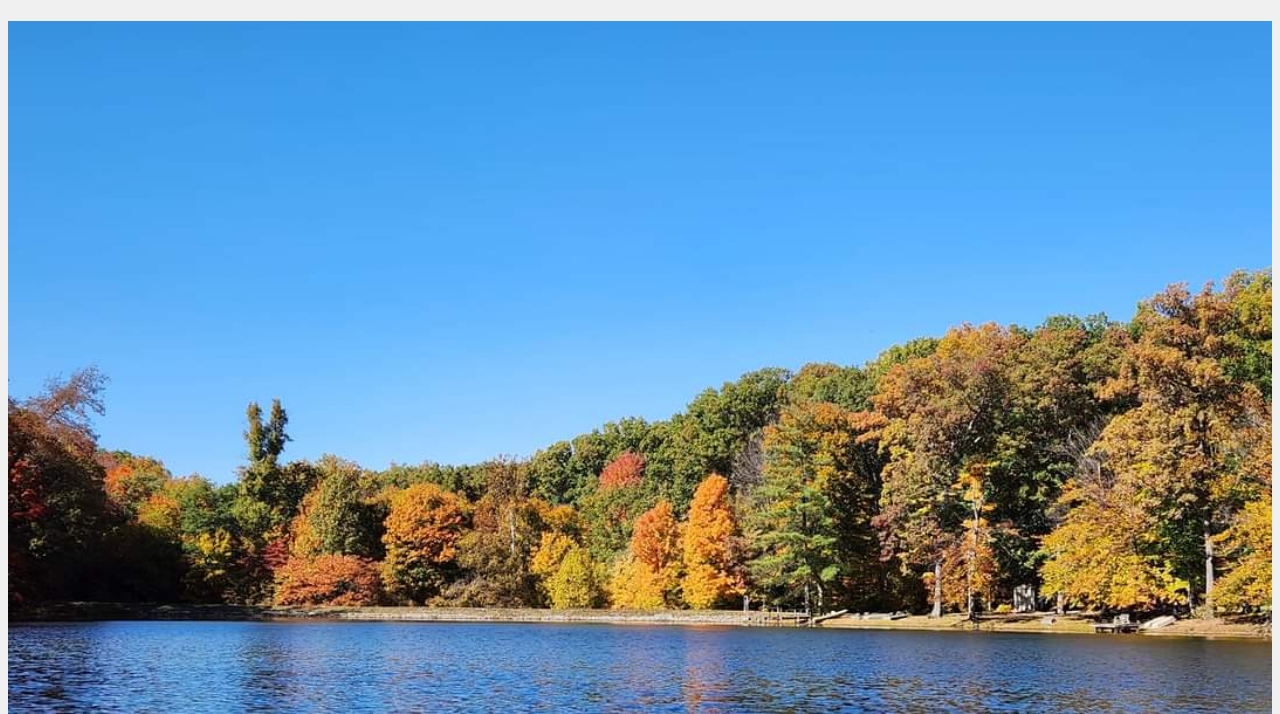
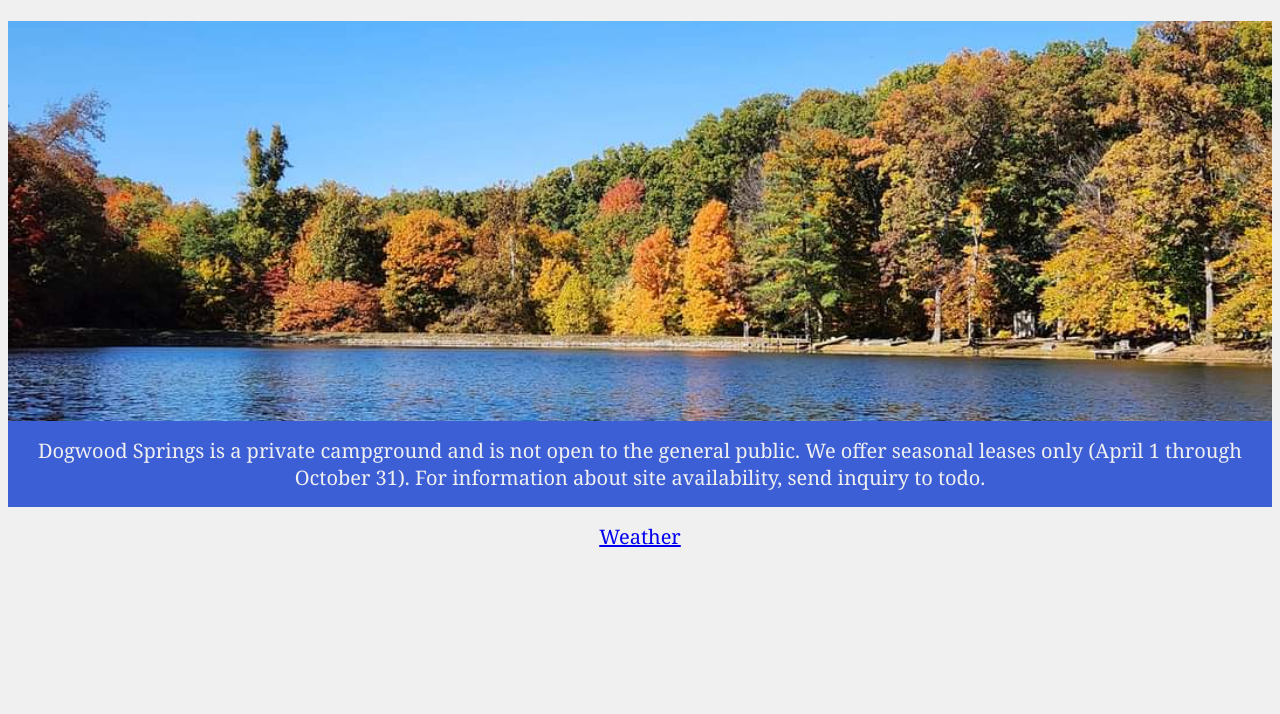
Before and after one commit to skedwards88/dogwood-springs-campground, a website: page index.html in a window 1280 px wide. Shown: the part 86-800 px from the top of the page. Drawn offline with Linux system fonts and the light colour scheme.

Commit message:
make image smaller on large screen

```diff
--- a/index.css
+++ b/index.css
@@ -70,3 +70,10 @@ h1, p, button {
     padding: 0 16px;
   }
 }
+
+/* Large screen */
+@media (min-width: 1000px) {
+  #lake {
+    max-height: 50vh;
+  }
+}
```
